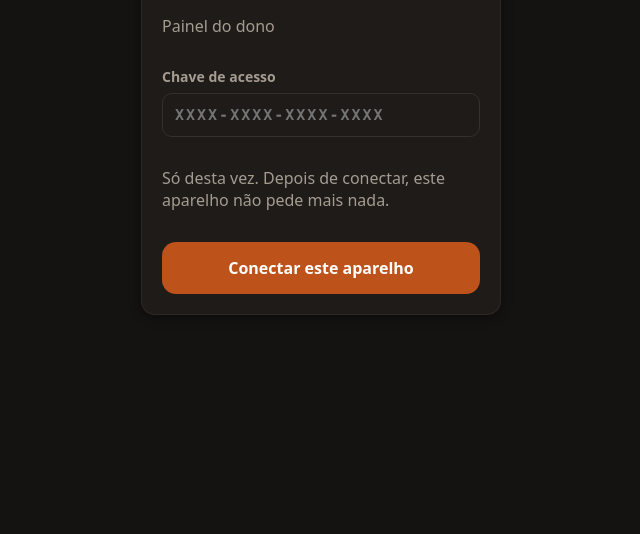
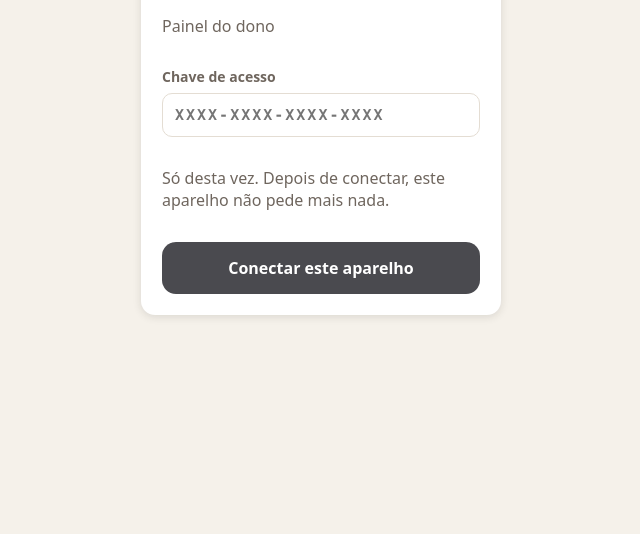
Before and after one commit to genypereirapereira7-coder/carlos-moto, a plain HTML site: page frontend/dono/index.html in a window 1280 px wide. Shown: the part 266-800 px from the top of the page, without its empty margins (319-959 px from the left). Drawn offline with Linux system fonts and the light colour scheme.

Commit message:
Tema branco com cinza escuro no lugar do laranja

```diff
--- a/frontend/comum/estilo.css
+++ b/frontend/comum/estilo.css
@@ -16,9 +16,9 @@
 :root {
   --celular: 460px;
 
-  --laranja: #d9631e;
-  --laranja-claro: #f6d9c2;
-  --laranja-fundo: #fff6ef;
+  --laranja: #4a4a4f;
+  --laranja-claro: #dcdce1;
+  --laranja-fundo: #f1f1f4;
   --grafite: #2b2b2e;
   --tinta: #211d1a;
   --tinta-fraca: #6f665e;
--- a/frontend/dono/dono.css
+++ b/frontend/dono/dono.css
@@ -17,23 +17,23 @@
  * data, a lista aberta de um select, a barra de rolagem.
  */
 :root {
-  color-scheme: dark;
-
-  --grafite: #0f0e0c;
-  --tinta: #f1ebe3;
-  --tinta-fraca: #a59c91;
-  --linha: #36312b;
-  --papel: #1e1b18;
-  --fundo: #151311;
-  --laranja-claro: #6b3d22;
-  --laranja-fundo: #2b1e15;
-  --verde: #45c489;
-  --verde-fundo: #15301f;
-  --amarelo: #e6a93e;
-  --amarelo-fundo: #34280f;
-  --vermelho: #ff6f84;
-  --vermelho-fundo: #3b1a21;
-  --sombra: 0 2px 12px rgb(0 0 0 / 45%);
+  color-scheme: light;
+
+  --grafite: #4a4a4f;
+  --tinta: #211d1a;
+  --tinta-fraca: #6f665e;
+  --linha: #e4ddd3;
+  --papel: #ffffff;
+  --fundo: #f5f1ea;
+  --laranja-claro: #dcdce1;
+  --laranja-fundo: #f1f1f4;
+  --verde: #1c8c5a;
+  --verde-fundo: #e6f6ee;
+  --amarelo: #b8730a;
+  --amarelo-fundo: #fff4d9;
+  --vermelho: #c62c46;
+  --vermelho-fundo: #ffe9ed;
+  --sombra: 0 2px 8px rgb(33 29 26 / 12%);
 }
 
 html {
@@ -813,7 +813,7 @@ a {
    "desfazer") o laranja claro é que lê melhor, então `--laranja` fica como
    está e este é outro token. */
 :root {
-  --laranja-forte: #bd521a;
+  --laranja-forte: #4a4a4f;
 }
 
 /* Os `:not` impedem que o botão fantasma (Editar, Cancelar, Sair) e o de
--- a/frontend/dono/index.html
+++ b/frontend/dono/index.html
@@ -8,7 +8,7 @@
   <meta name="viewport" content="width=device-width, initial-scale=1, viewport-fit=cover" />
   <title>Monte São Motos — Dono</title>
   <link rel="manifest" href="./manifest.json" />
-  <meta name="theme-color" content="#151311" />
+  <meta name="theme-color" content="#ffffff" />
   <!-- O iPhone não lê tudo do manifesto: o "abre como app", o nome embaixo do
        ícone e a cor da barra de status vêm destas linhas. -->
   <meta name="mobile-web-app-capable" content="yes" />
```
